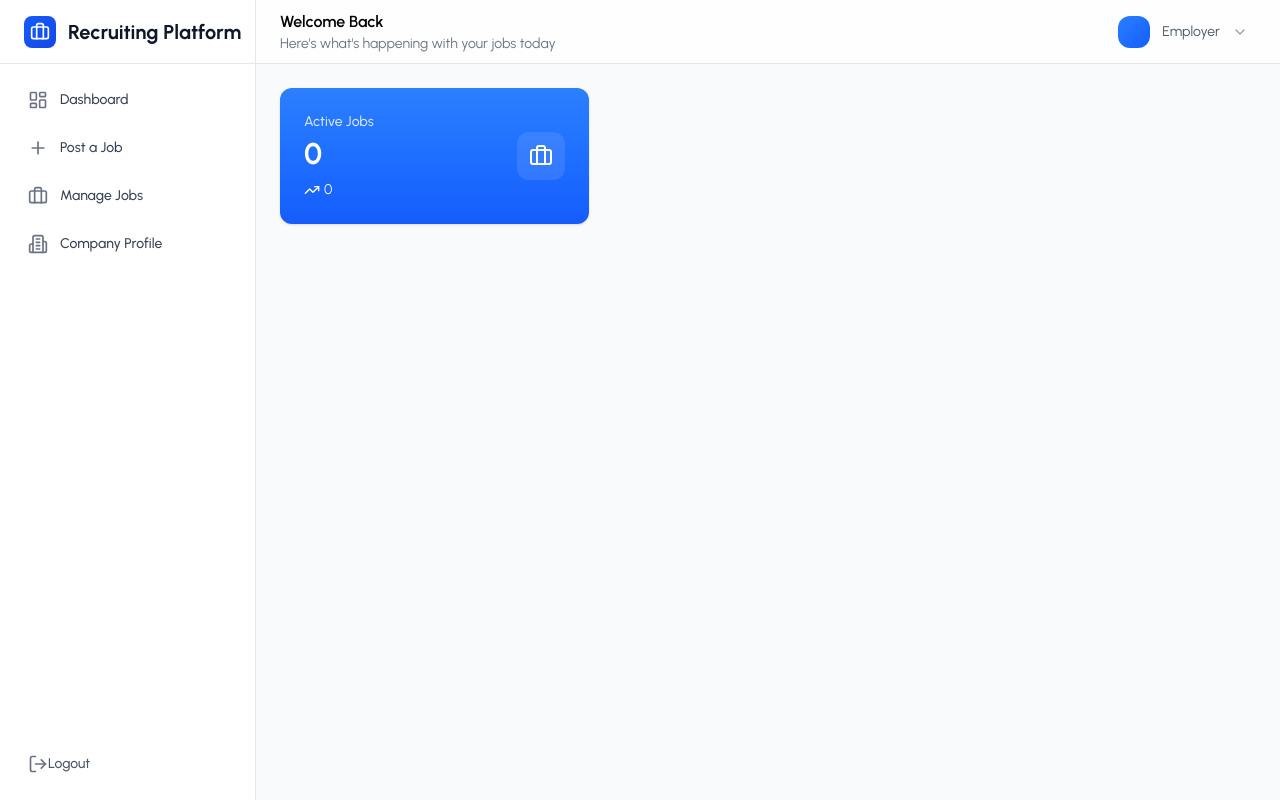
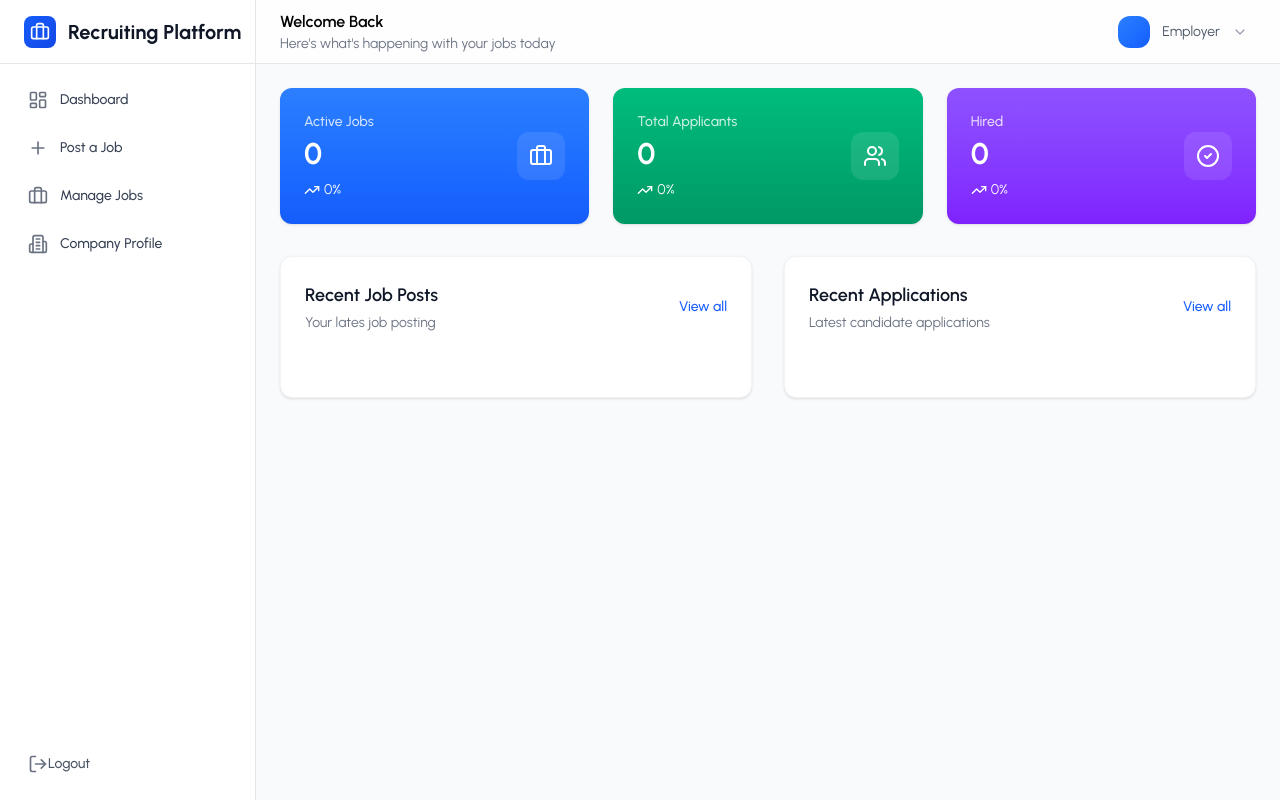
Before and after one commit to SamilMoret/Recruiting-Platform, a React (Vite) app in the folder client/: page /employer-dashboard in a window 1280 px wide. Built offline with nearby package versions, Linux system fonts and the light colour scheme.

Commit message:
recent applicantion cards done, and fix getting data from server

```diff
--- /dev/null
+++ b/client/src/components/Cards/ApplicantDashboardCard.jsx
@@ -0,0 +1,32 @@
+import React from 'react'
+import { Clock } from 'lucide-react'
+
+const ApplicantDashboardCard = ({ applicant, position, time }) => {
+  return <div className='flex items-center justify-between p-4 rounded-xl border border-gray-100 hover:border-gray-200 transition-colors'>
+            <div className='flex items-center space-x-4'>
+                <div className='h-10 w-10 bg-gradient-to-br from-indigo-400 to-indigo-500 rounded-xl flex items-center justify-center'>
+                    <span className='text-white font-medium text-sm'>
+                       {applicant.name
+                        .split(' ')
+                        .map(n => n[0])
+                        .join("")}
+                    </span>
+                </div>
+                <div>
+                    <h4 className='text-[15px] font-medium text-gray-900'>
+                        {applicant.name}
+                    </h4>
+                    <p className='text-sm text-gray-500'>{position}</p>
+                </div>
+            </div>
+            <div className='flex items-center space-x-3'>
+                <div className='flex items-center text-xs text-gray-500'>
+                    <Clock className='h-3 w-3 mr-1' />
+                    {time}
+                </div>
+            </div>
+  </div>
+
+}
+
+export default ApplicantDashboardCard;
--- /dev/null
+++ b/client/src/components/Cards/JobDashBoardCard.jsx
@@ -0,0 +1,34 @@
+import { Briefcase } from 'lucide-react'
+import React from 'react'
+import moment from 'moment'
+
+const JobDashBoardCard = ({job}) => {
+  return (
+    <div className='flex items-center justify-between p-4 rounded-xl border-gray-100 hover:border-gray-200 transition-colors'>
+        <div className='flex items-center space-x-4'>
+            <div className='h-10 w-10 bg-blue-100 rounded-xl flex items-center justify-center'>
+                <Briefcase className="h-5 w-5 text-blue-600" />
+            </div>
+            <div>
+                <h4 className='text-[15px] font-medium text-gray-900'>{job.title}</h4>
+                <p className='text-xs text-gray-500'>
+                    {job.location} • {moment(job.createAT).format("MMM D, YYYY")}
+                </p>
+            </div>
+        </div>
+        <div className='flex items-center space-x-3'>
+            <span
+            className={`px-3 py-1 text-xl font-medium rounded-full ${
+                !job.isClosed
+                  ? "bg-green-100 text-green-700"
+                  :"bg-gray-100 text-gray-600"
+                }`}
+                >
+                    {job.isClosed ? "Closed" : "Active"}
+            </span>
+        </div>
+    </div>
+  )
+}
+
+export default JobDashBoardCard
--- a/client/src/pages/Employer/EmployerDashboard.jsx
+++ b/client/src/pages/Employer/EmployerDashboard.jsx
@@ -1,16 +1,30 @@
 import React, { Children, useEffect, useState } from 'react'
-// import moment from " moment"//
+import moment from "moment";
 import{useNavigate} from 'react-router-dom';
 import axiosInstance from '../../utils/axiosInstance';
 import { API_PATHS } from '../../utils/apiPaths';
 import DashBoardLayout from '../../components/layout/DashBoardLayout';
 import LoadingSpinner from '../../components/LoadingSpinner';
-import { Briefcase, TrendingUp } from 'lucide-react';
+import { Briefcase, CheckCircle2, TrendingUp, Users } from 'lucide-react';
+import JobDashBoardCard from '../../components/Cards/JobDashBoardCard';
+import ApplicantDashboardCard from '../../components/Cards/ApplicantDashboardCard';
 
-const Card = ({className, children}) =>{
+const Card = ({className, children, title, subtitle, headerAction}) =>{
   return <div
-    className={`bg-white rounded-xl border border-gray-100 shadow-sm hover:shadow-md transition-shadow duration-200 ${className}`}
-  >
+      className={`bg-white rounded-xl border border-gray-100 shadow-sm hover:shadow-md transition-shadow duration-200 ${className}`}>
+      {(title || headerAction) && (
+        <div className="flex items-center justify-between p-6 pb-4">
+          <div>
+            {title && (
+              <h3 className='text-lg font-semibold text-gray-900'>{title}</h3>
+            )}
+            {subtitle && (
+              <p className='text-sm text-gray-500 mt-1'>{subtitle}</p>
+            )}
+          </div>
+          {headerAction}
+      </div>
+      )}
     <div className={ "p-6"}>{children}</div>
   </div>
 };
@@ -67,6 +81,7 @@ const EmployerDashboard = () => {
       const response = await axiosInstance.get(API_PATHS.DASHBOARD.OVERVIEW);
       if (response.status === 200) {
         setDashboardData(response.data);
+        // console.log("total applicants :", response.data?.counts?.totalApplications);
       }
     } catch (error) {
       console.error("Error fetching dashboard overview:", error);
@@ -81,8 +96,8 @@ const EmployerDashboard = () => {
 
   return (
     <DashBoardLayout activeMenu="employer">
-      {isLoading ? <LoadingSpinner /> :
-        <div className='max-w-7xl mx-auto space-y-8'>
+      {isLoading ? <LoadingSpinner /> : (
+        <div className='max-w-7xl mx-auto space-y-8 mb-96'>
           {/* Dashboard Stats */}
           <div className='grid grid-cols-1 sm:grid-cols-2 lg:grid-cols-3 gap-6'>
             <StatCard
@@ -90,12 +105,80 @@ const EmployerDashboard = () => {
               value={dashboardData?.counts?.totalActiveJobs || 0}
               icon={Briefcase}
               trend={true}
-              trendValue={`${dashboardData?.counts?.trends?.activeJobs|| 0}`}
+              trendValue={`${dashboardData?.counts?.trends?.activeJobs|| 0}%`}
               color="blue"
             />
+
+            <StatCard
+              title="Total Applicants"
+              value={dashboardData?.counts?.totalApplications || 0}
+              icon={Users}
+              trend={true}
+              trendValue={`${dashboardData?.counts?.trends?.applications || 0}%`}
+              color="green"
+            />
+
+            <StatCard
+              title="Hired"
+              value={dashboardData?.counts?.totalHired || 0}
+              icon={CheckCircle2}
+              trend={true}
+              trendValue={`${dashboardData?.counts?.trends?.totalHired || 0}%`}
+              color="purple"
+            />
+
+          </div>
+
+          {/* Recent Activities */}
+          <div className='grid grid-cols-1 lg:grid-cols-2 gap-8'>
+              <Card
+                title="Recent Job Posts"
+                subtitle="Your lates job posting"
+                headerAction={
+                  <button
+                    className='text-sm text-blue-600 hover:text-blue-700 font-medium'
+                    onClick={() => navigate('/manage-jobs')}
+                  >
+                    View all
+                  </button>
+                }
+              >
+                <div className='space-y-3'>
+                    {dashboardData?.data?.recentJobs
+                    ?.slice(0.3)
+                    ?.map((job, index) =>(
+                      <JobDashBoardCard key={index} job ={job} />
+                    ))}
+                  </div>
+                </Card>
+              <Card
+                title="Recent Applications"
+                subtitle="Latest candidate applications"
+                headerAction={
+                  <button
+                    className='text-sm text-blue-600 hover:text-blue-700 font-medium'
+                    onClick={() => navigate('/manage-jobs')}
+                  >
+                    View all
+                  </button>
+                }
+              >
+                <div className='space-y-3'>
+                  {dashboardData?.data?.recentApplications
+                  ?.slice(0,3)
+                  ?.map((data, index) => (
+                    <ApplicantDashboardCard
+                      key={index}
+                      applicant ={data?.applicant || ""}
+                      position={data?.job?.title || ""}
+                      time={moment(data?.updatedAt).fromNow() || ""}
+                      />
+                  ))}
+                </div>
+              </Card>
           </div>
         </div>
-      }
+      )}
     </DashBoardLayout>
   );
 }
```
